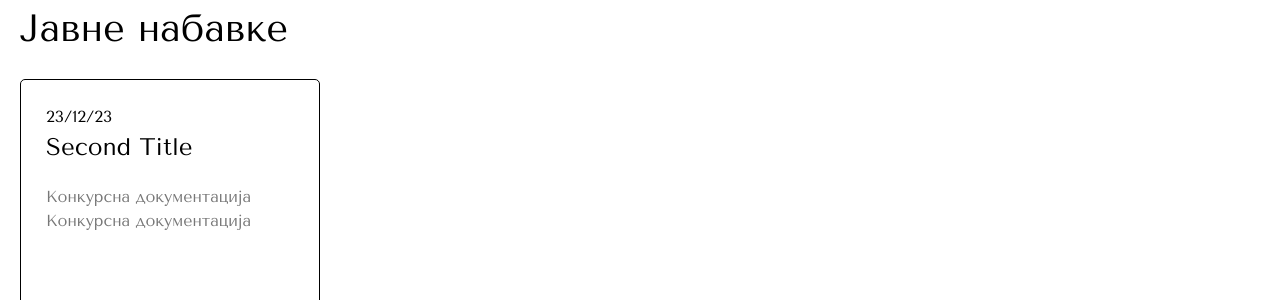
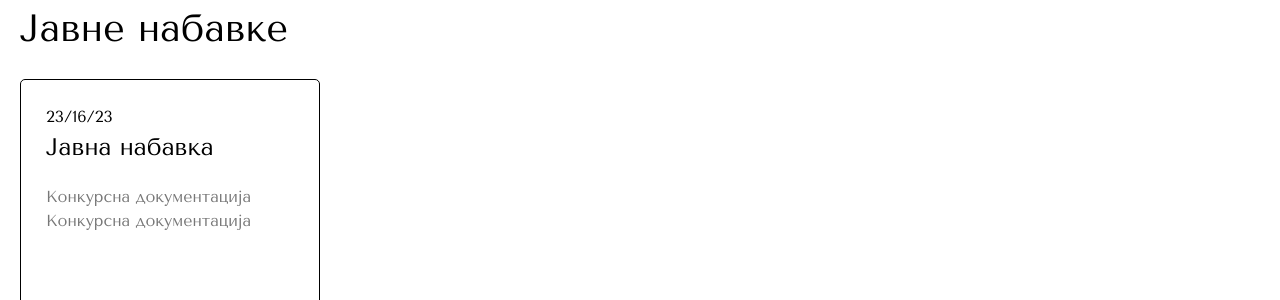
Before and after one commit to tkzzemun/zemuncenter, a Jekyll site: the page built from _pages/official.md, in a window 1280 px wide and 900 px high. Shown: the part 171-471 px from the top of the window. Built offline with Jekyll 4.4.1, drawn with Linux system fonts in a browser that asks for light colours; some web fonts are replaced.

Commit message:
TinaCMS content update by TKZ

```diff
--- a/_pages/official.md
+++ b/_pages/official.md
@@ -5,8 +5,8 @@ title: ' Jавнe набавке'
 about_text: |
   it's nabavka text bla bla bla
 nabavka:
-  - date: 23/12/23
-    title: Second Title
+  - date: 23/16/23
+    title: 'Jавна набавка '
     documents:
       - link: 'http://www.tkczemun.rs/jndownload/INTERNIAKT_jan2021.pdf'
         title: Конкурсна документација
```
